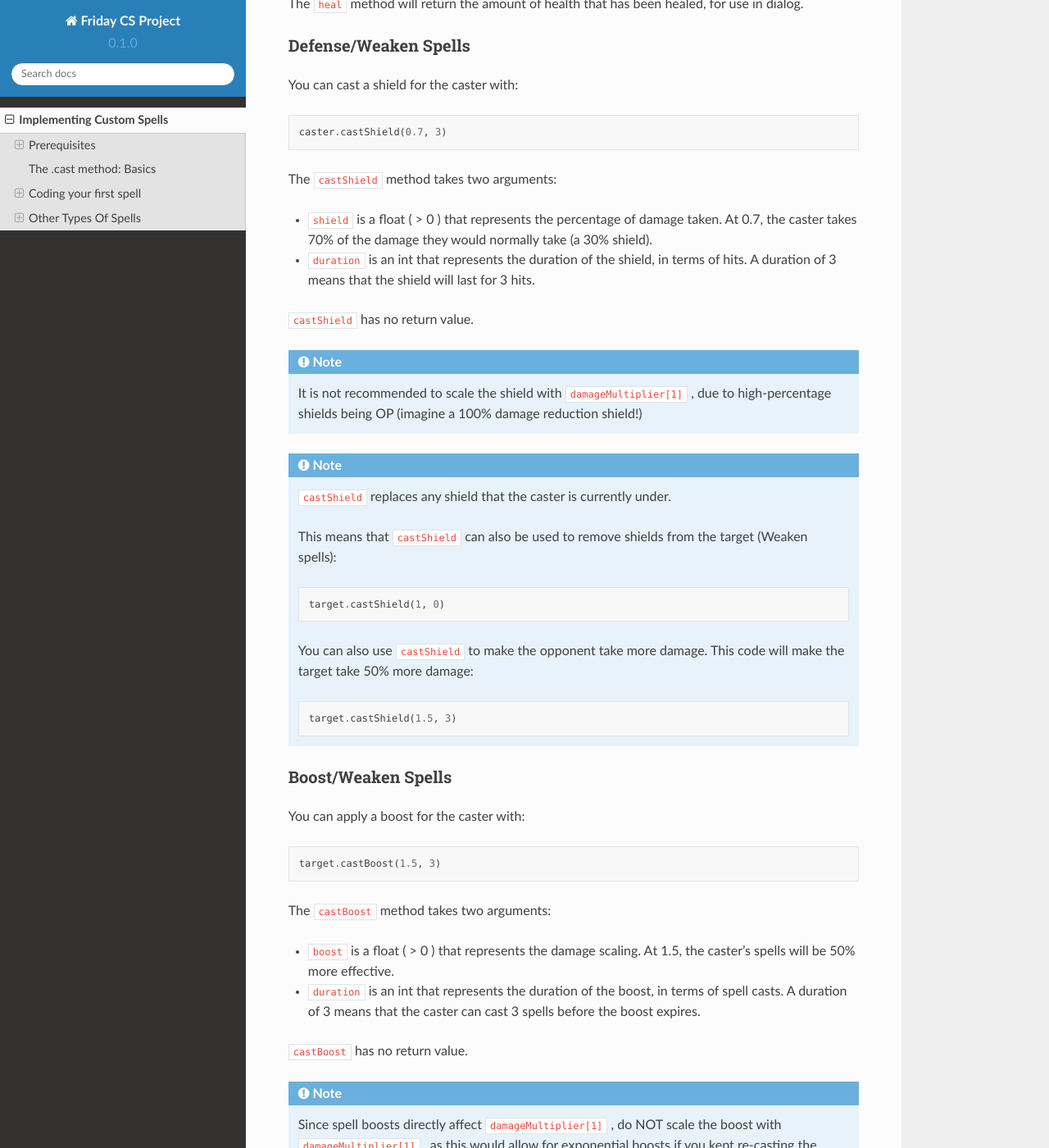
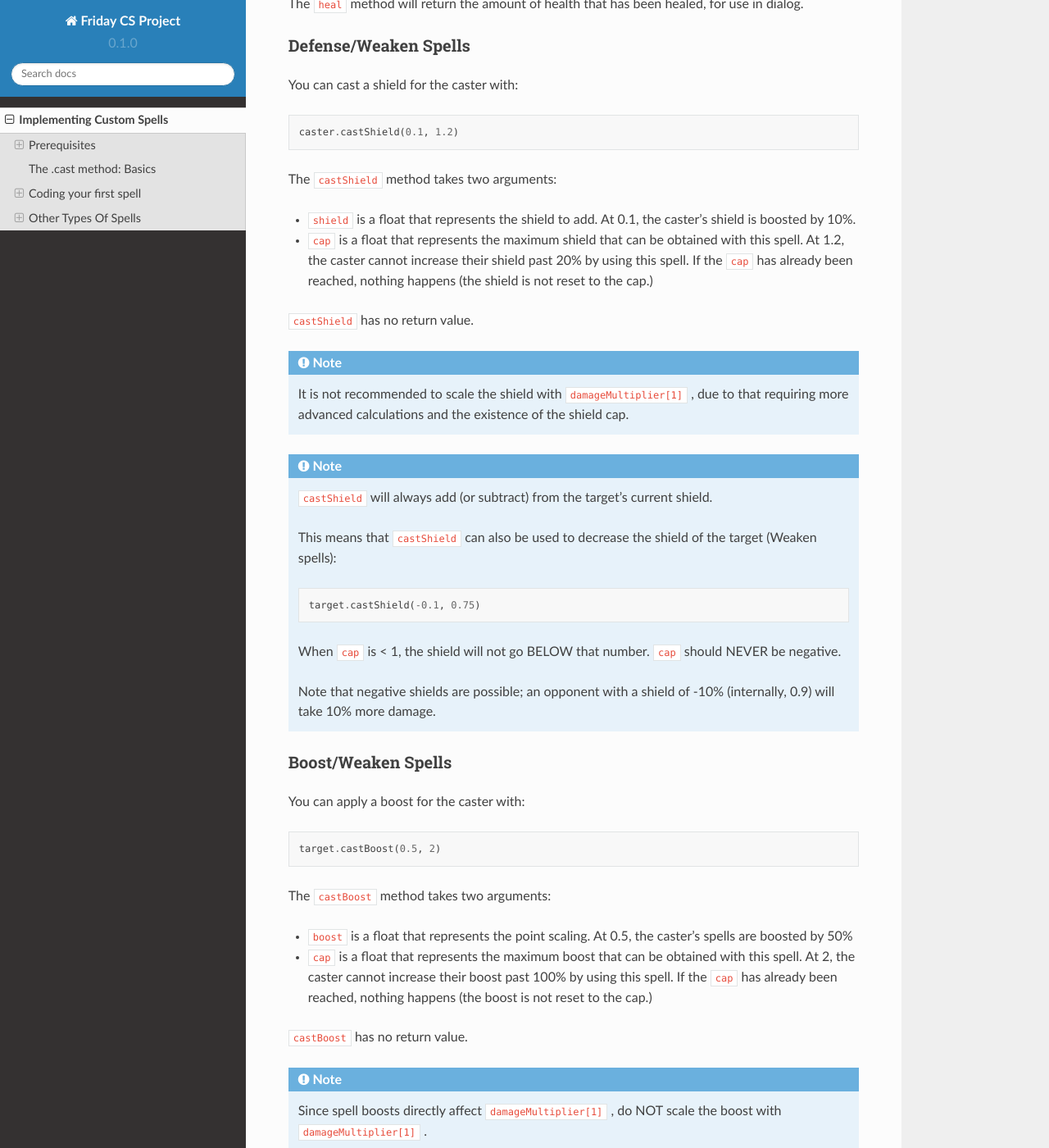
Before and after one commit to SmartyNotchy/FCP-Docs, a Sphinx documentation site: the page built from docs/source/spells.rst, in a window 1280 px wide and 1400 px high, scrolled down 6519 px. Shown: the whole window at 82% size. Built offline with Sphinx 7.4.7 and the Read the Docs theme 2.0.0, drawn with Linux system fonts in a browser that asks for light colours; some of the changed text lies outside the part shown.

Commit message:
Update spells.rst

```diff
--- a/docs/source/spells.rst
+++ b/docs/source/spells.rst
@@ -264,54 +264,54 @@ Defense/Weaken Spells
 
 You can cast a shield for the caster with::
 
-   caster.castShield(0.7, 3)
+   caster.castShield(0.1, 1.2)
 
 The ``castShield`` method takes two arguments:
 
-- ``shield`` is a float ( > 0 ) that represents the percentage of damage taken. At 0.7, the caster takes 70% of the damage they would normally take (a 30% shield).
-- ``duration`` is an int that represents the duration of the shield, in terms of hits. A duration of 3 means that the shield will last for 3 hits.
+- ``shield`` is a float that represents the shield to add. At 0.1, the caster's shield is boosted by 10%.
+- ``cap`` is a float that represents the maximum shield that can be obtained with this spell. At 1.2, the caster cannot increase their shield past 20% by using this spell.  If the ``cap`` has already been reached, nothing happens (the shield is not reset to the cap.)
 
 ``castShield`` has no return value.
 
 .. note::
 
-   It is not recommended to scale the shield with ``damageMultiplier[1]`` , due to high-percentage shields being OP (imagine a 100% damage reduction shield!)
+   It is not recommended to scale the shield with ``damageMultiplier[1]`` , due to that requiring more advanced calculations and the existence of the shield cap.
 
 .. note::
 
-   ``castShield`` replaces any shield that the caster is currently under.
+   ``castShield`` will always add (or subtract) from the target's current shield.
 
-   This means that ``castShield`` can also be used to remove shields from the target (Weaken spells)::
+   This means that ``castShield`` can also be used to decrease the shield of the target (Weaken spells)::
 
-      target.castShield(1, 0)
+      target.castShield(-0.1, 0.75)
 
-   You can also use ``castShield`` to make the opponent take more damage. This code will make the target take 50% more damage::
+   When ``cap`` is < 1, the shield will not go BELOW that number. ``cap`` should NEVER be negative.
 
-      target.castShield(1.5, 3)
+   Note that negative shields are possible; an opponent with a shield of -10% (internally, 0.9) will take 10% more damage.
 
 Boost/Weaken Spells
 ~~~~~~~~~~~~~~~~~~~
 
 You can apply a boost for the caster with::
 
-   target.castBoost(1.5, 3)
+   target.castBoost(0.5, 2)
 
 The ``castBoost`` method takes two arguments:
 
-- ``boost`` is a float ( > 0 ) that represents the damage scaling. At 1.5, the caster's spells will be 50% more effective.
-- ``duration`` is an int that represents the duration of the boost, in terms of spell casts. A duration of 3 means that the caster can cast 3 spells before the boost expires.
+- ``boost`` is a float that represents the point scaling. At 0.5, the caster's spells are boosted by 50%
+- ``cap`` is a float that represents the maximum boost that can be obtained with this spell. At 2, the caster cannot increase their boost past 100% by using this spell. If the ``cap`` has already been reached, nothing happens (the boost is not reset to the cap.)
 
 ``castBoost`` has no return value.
 
 .. note::
 
-   Since spell boosts directly affect ``damageMultiplier[1]`` , do NOT scale the boost with ``damageMultiplier[1]`` , as this would allow for exponential boosts if you kept re-casting the boost spell.
+   Since spell boosts directly affect ``damageMultiplier[1]`` , do NOT scale the boost with ``damageMultiplier[1]`` .
 
 .. note::
 
-   Similarly to ``castShield`` , ``castBoost`` replaces any boost that the caster is under.
+   Similarly to ``castShield`` , ``castBoost`` adds or subtracts to any boost the target is under.
 
-   So, ``castBoost`` can also be used to remove boosts from the target (i.e. call with arguments 1, 0) or make the opponent's spells weaker (i.e. call with arguments 0.5, 3).
+   So, ``castBoost`` can also be used to weaken a target's spells (i.e. call with arguments -0.1, 0.75). ``castBoost`` behaves similarly to ``castShield`` with negative boost values. Again, ``cap`` shoult NEVER be negative.
 
 Effect Spells
 ~~~~~~~~~~~~~
```
